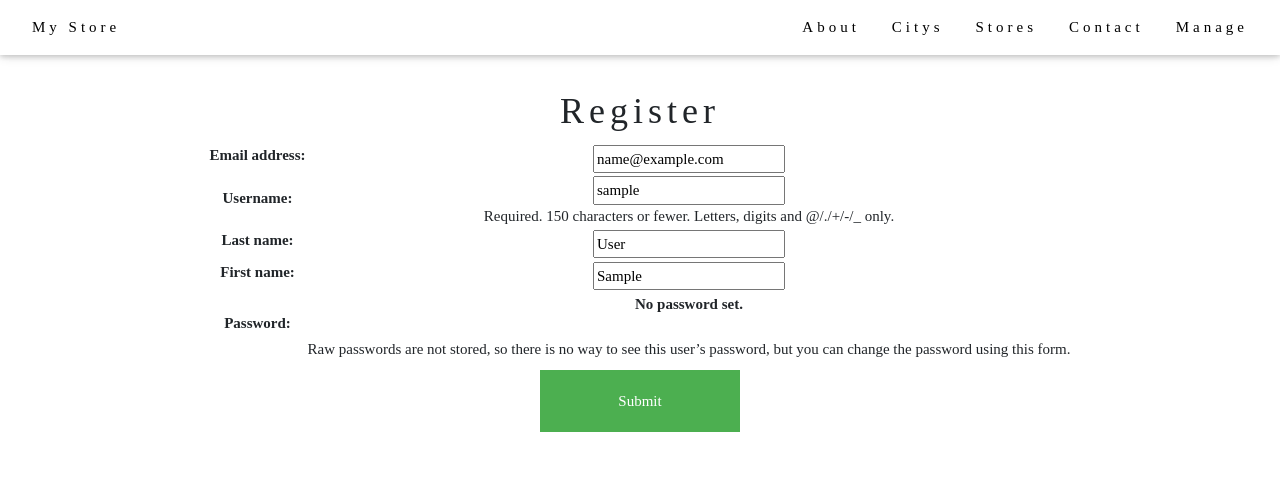
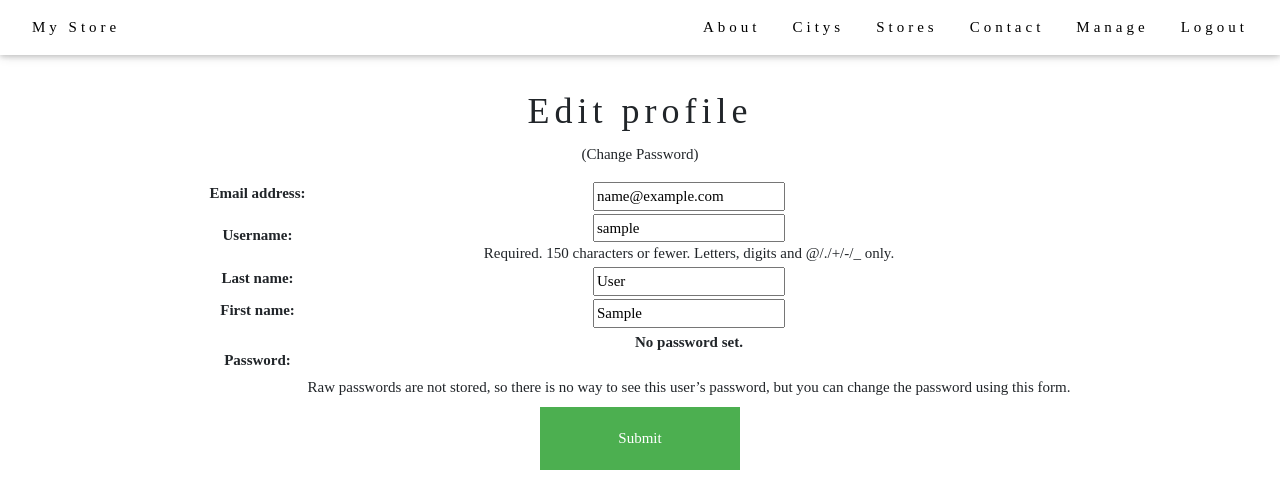
Before and after one commit to dangkh/django_store, a Django app: page /accounts/userdetail/edit in a window 1280 px wide. Shown: the top 477 px of the page. Run offline with Django 3.2, Linux system fonts and the light colour scheme; the visitor is signed in with stand-in values (Sample User, id 1); some libraries are stand-ins or nearby versions.

Commit message:
change views and add link

```diff
--- a/mysite/settings.py
+++ b/mysite/settings.py
@@ -31,13 +31,14 @@ ALLOWED_HOSTS = []
 # Application definition
 
 INSTALLED_APPS = [
+    'mystore.apps.MystoreConfig',
     'django.contrib.admin',
     'django.contrib.auth',
     'django.contrib.contenttypes',
     'django.contrib.sessions',
     'django.contrib.messages',
     'django.contrib.staticfiles',
-    'mystore.apps.MystoreConfig',
+
 ]
 
 MIDDLEWARE = [
@@ -124,3 +125,4 @@ USE_TZ = True
 
 STATIC_URL = '/static/'
 LOGIN_REDIRECT_URL = '/'
+LOGOUT_REDIRECT_URL = '/'
--- a/mystore/templates/basic.html
+++ b/mystore/templates/basic.html
@@ -14,14 +14,26 @@
   <body>
     <div class="w3-top">
       <div class="w3-bar w3-white w3-padding w3-card letter-spacing">
-        <a href="#home" class="w3-bar-item w3-button">My Store</a>
+        <a href="{% url 'index' %}" class="w3-bar-item w3-button">My Store</a>
         <!-- Right-sided navbar links. Hide them on small screens -->
         <div class="w3-right w3-hide-small">
-          <a href="#about" class="w3-bar-item w3-button">About</a>
-          <a href="#city" class="w3-bar-item w3-button">Citys</a>
-          <a href="#store" class="w3-bar-item w3-button">Stores</a>
-          <a href="#contact" class="w3-bar-item w3-button">Contact</a>
-          <a href="#manage" class="w3-bar-item w3-button">Manage</a>
+          <a href="{% url 'index' %}#about" class="w3-bar-item w3-button">About</a>
+          <a href="{% url 'index' %}#city" class="w3-bar-item w3-button">Citys</a>
+          <a href="{% url 'index' %}#store" class="w3-bar-item w3-button">Stores</a>
+          <a href="{% url 'index' %}#contact" class="w3-bar-item w3-button">Contact</a>
+          {% if not user.is_authenticated %}
+            <a href="{% url 'login' %}" class="w3-bar-item w3-button">Login</a>
+          {% else %}
+            <div class="w3-dropdown-hover">
+              <a href="" class="w3-button">Manage</a>
+              <div class="w3-dropdown-content w3-bar-block w3-border">
+                <a href="{% url 'profile' %}" class="w3-bar-item w3-button">Profile</a>
+                <a href="#" class="w3-bar-item w3-button">Link 2</a>
+                <a href="#" class="w3-bar-item w3-button">Link 3</a>
+              </div>
+            </div>
+            <a href="{% url 'logout' %}" class="w3-bar-item w3-button">Logout</a>
+          {% endif %}
         </div>
       </div>
     </div>
--- a/mystore/templates/mystore/change_password.html
+++ b/mystore/templates/mystore/change_password.html
@@ -11,7 +11,7 @@
 </ul>
 {% endif %}
 <div class="container">
-    <h1>Changepassword</h1>
+    <h1>Change Password</h1>
     <form method="post">
         {% csrf_token %}
         <table align="center">
--- a/mystore/templates/mystore/edit_detail.html
+++ b/mystore/templates/mystore/edit_detail.html
@@ -5,7 +5,8 @@
 <div class="w3-center w3-padding-64" id="about">
 
 <div class="container">
-    <h1>Register</h1>
+    <h1>Edit profile</h1>
+    <p><a href="{% url 'change_password' %}">(Change Password)</a></p>
     <form method="post">
         {% csrf_token %}
         <table align="center">
--- a/mystore/templates/mystore/user_detail.html
+++ b/mystore/templates/mystore/user_detail.html
@@ -6,6 +6,7 @@
 <div class="w3-center w3-padding-64" id="about">
 
 <h1>Profile</h1>
+    <p><a href="{% url 'editprofile' %}">(Edit profile)</a></p>
 <h3><b>Username :</b>{{user}}</h3>
 <h3><b>Email :</b>{{user.email}}</h3>
 </div>
--- a/mystore/views.py
+++ b/mystore/views.py
@@ -53,16 +53,13 @@ def user_edit_detail(request):
       return render(request, 'mystore/edit_detail.html', args)
 
 def change_password(request):
-    print("*****************************************")
-    print("*****************************************")
-    print(request.user)
     if request.user != 'AnonymousUser':
       if request.method == 'POST':
         form = PasswordChangeForm(data = request.POST, user = request.user)
         if form.is_valid():
           form.save()
           update_session_auth_hash(request, form.user)
-          return redirect('profile')
+          return redirect('store:profile')
         else:
           # messages.add_message(request, messages.INFO, 'type again')
           return redirect('change_password')
@@ -72,4 +69,4 @@ def change_password(request):
         return render(request, 'mystore/change_password.html', args)
     else:
       # messages.add_message(request, messages.INFO, 'Login first')
-      return redirect('login')
+      return redirect('store:login')
```
Also changed, not shown: mystore/templates/mystore/register.html (+18 -0 lines), mystore/templates/registration/login.html (+8 -1 lines).
